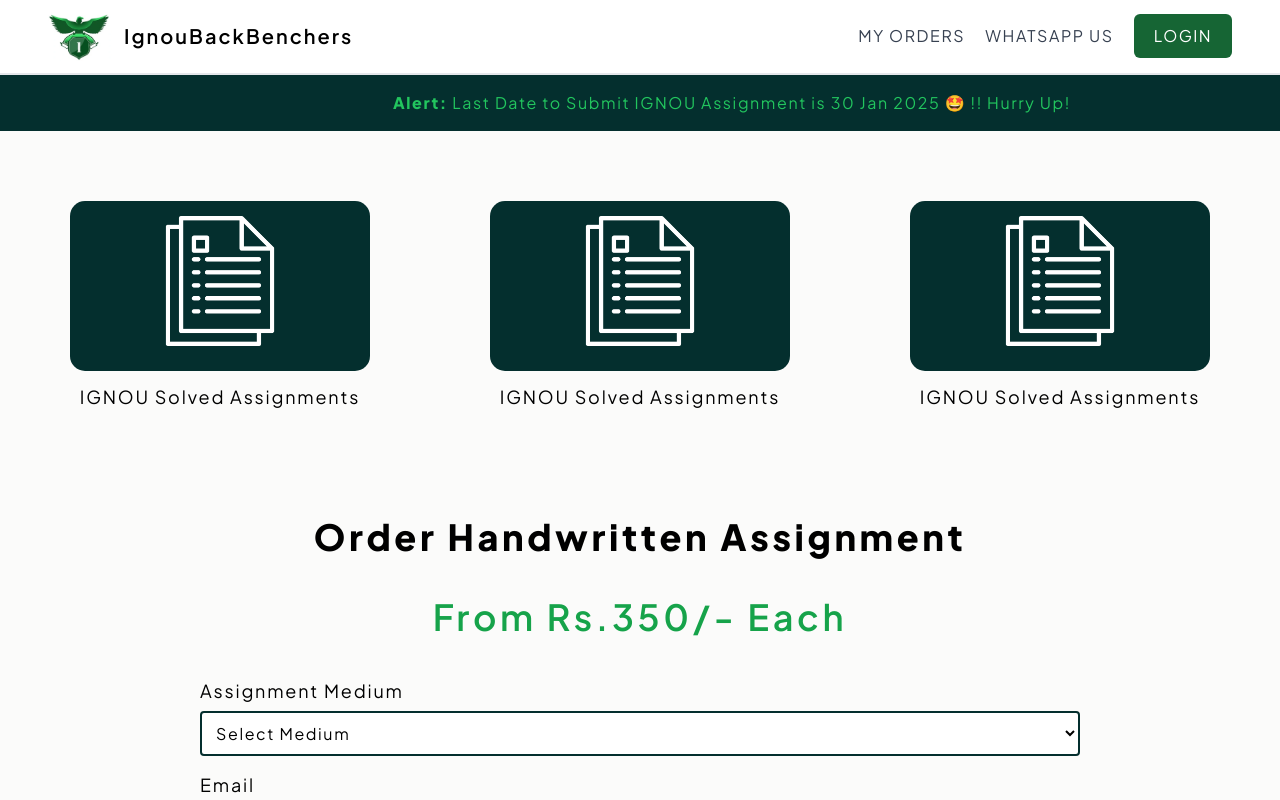
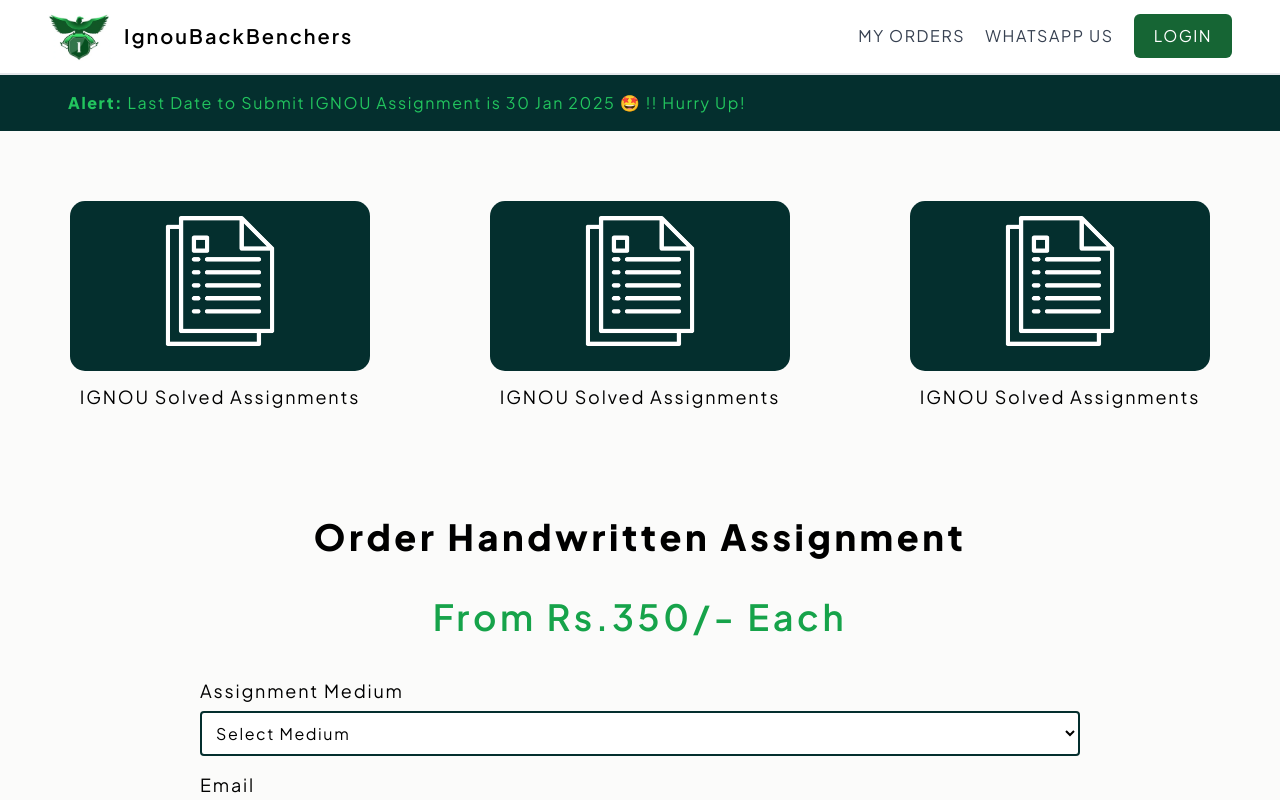
Before and after one commit to mesachinjakhar/ignoubackbenchers.com-nextjs, a Next.js app: page / in a window 1280 px wide. Shown: the top 800 px of the page. Built offline with nearby package versions, Linux system fonts and the light colour scheme.

Commit message:
fix: transition modified

```diff
--- a/tailwind.config.mjs
+++ b/tailwind.config.mjs
@@ -17,7 +17,7 @@
       },
       keyframes: {
         scrollText: {
-          "0%": { transform: "translateX(190%)" },
+          "0%": { transform: "translateX(100%)" },
           "100%": { transform: "translateX(-110%)" },
         },
       },
```
